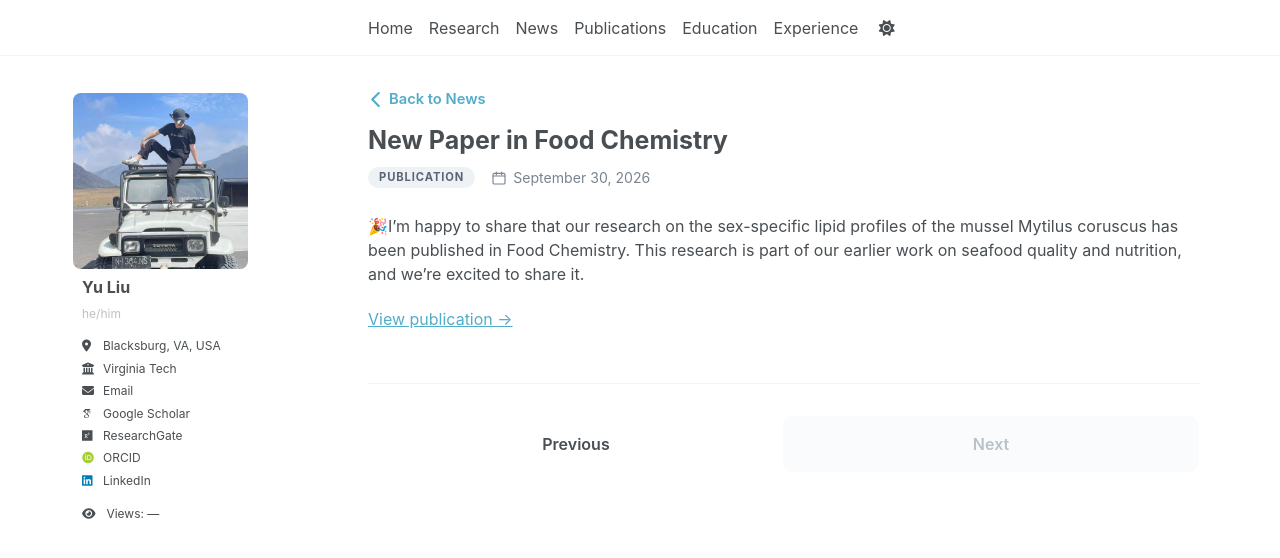
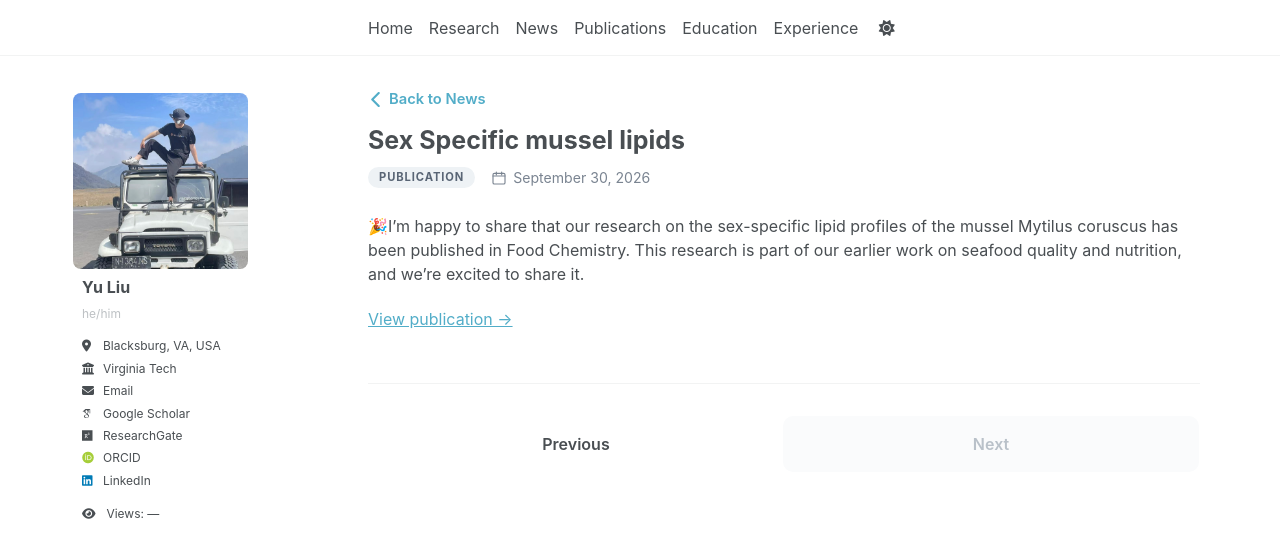
Before and after one commit to yuliu0322/yuliu0322.github.io, a Jekyll site: the page built from _talks/2026-09-30-Sex-specific mussel lipids.md, in a window 1280 px wide. Shown: the top 558 px of the page. Built offline with Jekyll 4.4.1, drawn with Linux system fonts in a browser that asks for light colours; some web fonts are replaced; a script bundle is joined from its source files by our own code; library files that are not in the unit come from our copies.

Commit message:
Update 2026-09-30-Sex-specific mussel lipids.md

```diff
--- a/_talks/2026-09-30-Sex-specific mussel lipids.md
+++ b/_talks/2026-09-30-Sex-specific mussel lipids.md
@@ -1,5 +1,4 @@
 ---
-title: "New Paper in Food Chemistry"
 collection: talks
 type: "Publication"
 permalink: /talks/food-chemistry-publication-2026/
```
